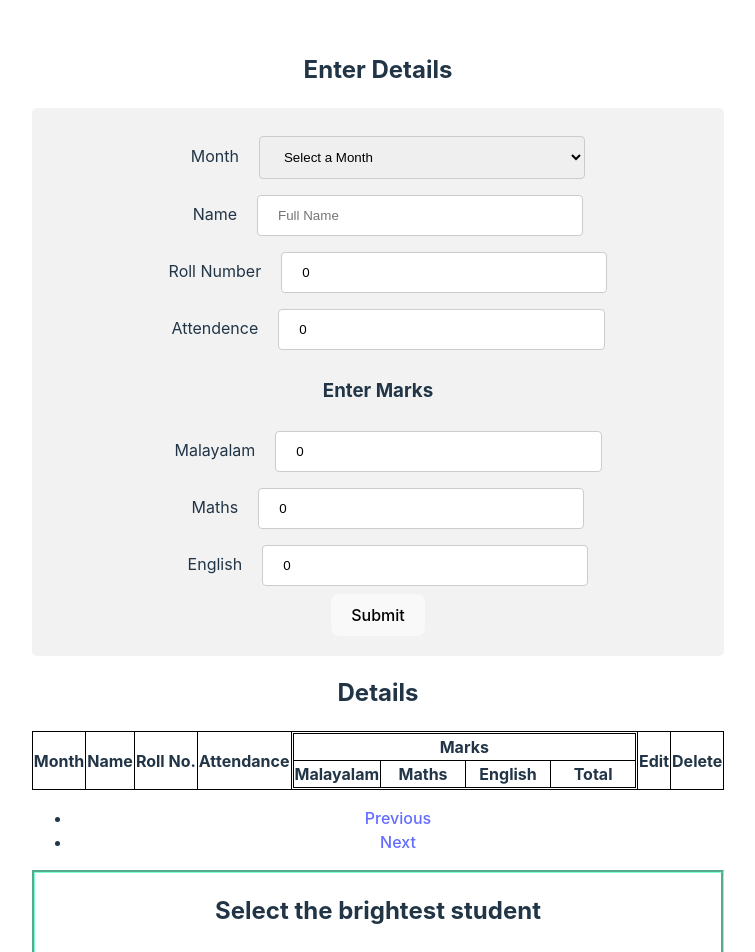
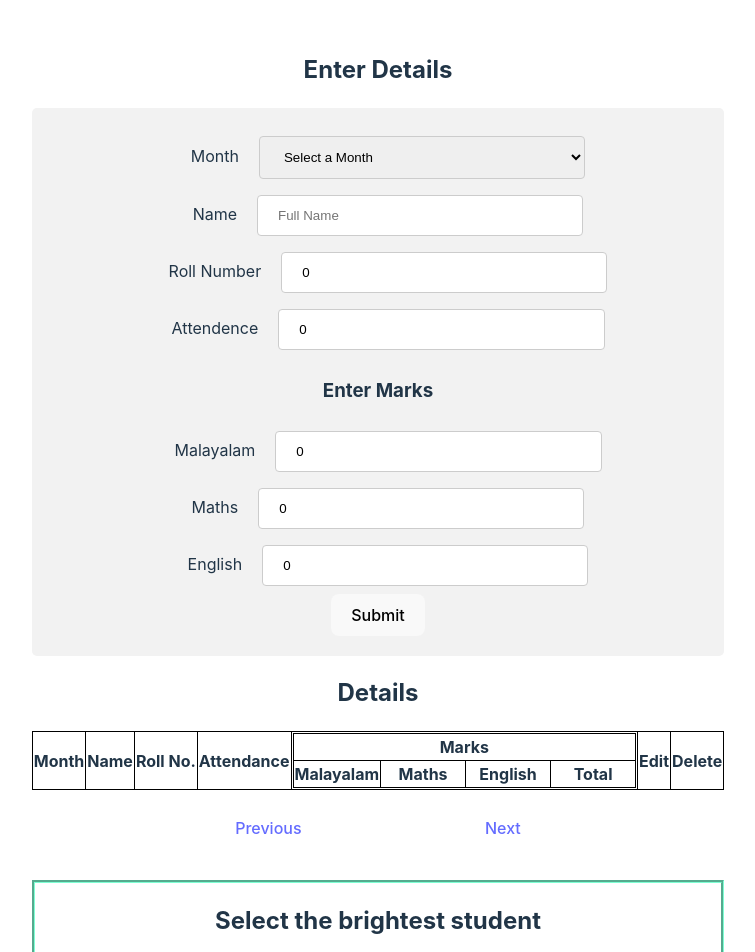
Before and after one commit to CarolVarghese/React, a React (Vite) app in the folder Mark-Manager/: page / in a window 1280 px wide. Shown: the top 952 px of the page, without its empty margins (262-1017 px from the left). Built offline with nearby package versions, Linux system fonts and the light colour scheme.

Commit message:
Pagination style changed to inline

```diff
--- a/Mark-Manager/src/display.css
+++ b/Mark-Manager/src/display.css
@@ -18,3 +18,15 @@ select{
     box-sizing: border-box;
     size: 200px;
 }
+
+.pagination {
+    list-style: none;
+    height: 31.5px;
+    width: auto;
+    display: flex;
+    justify-content: space-evenly;
+    align-items: center;
+    padding: 20px;
+    margin-top: 2px;
+    cursor: pointer;
+  }
```
